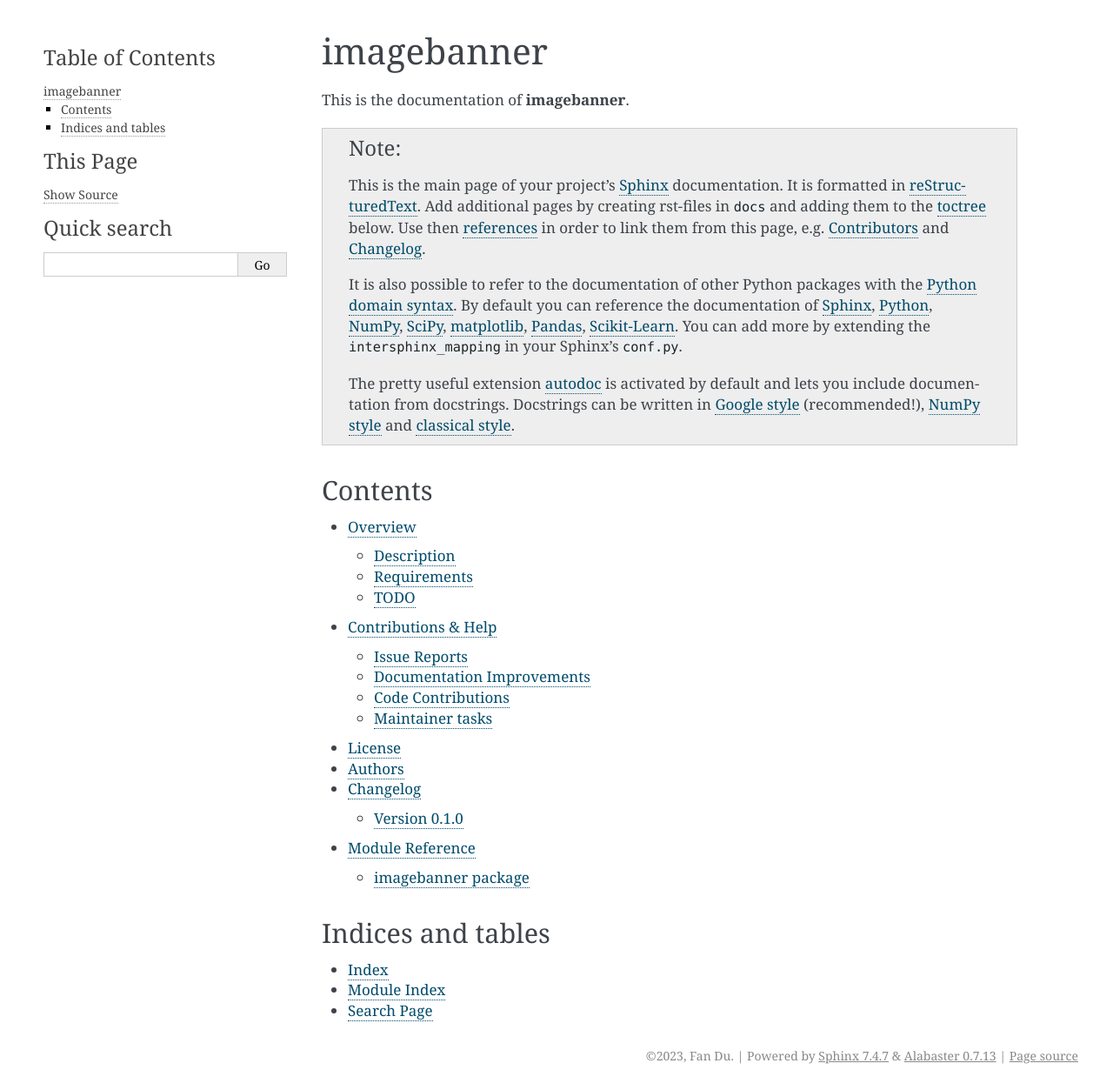
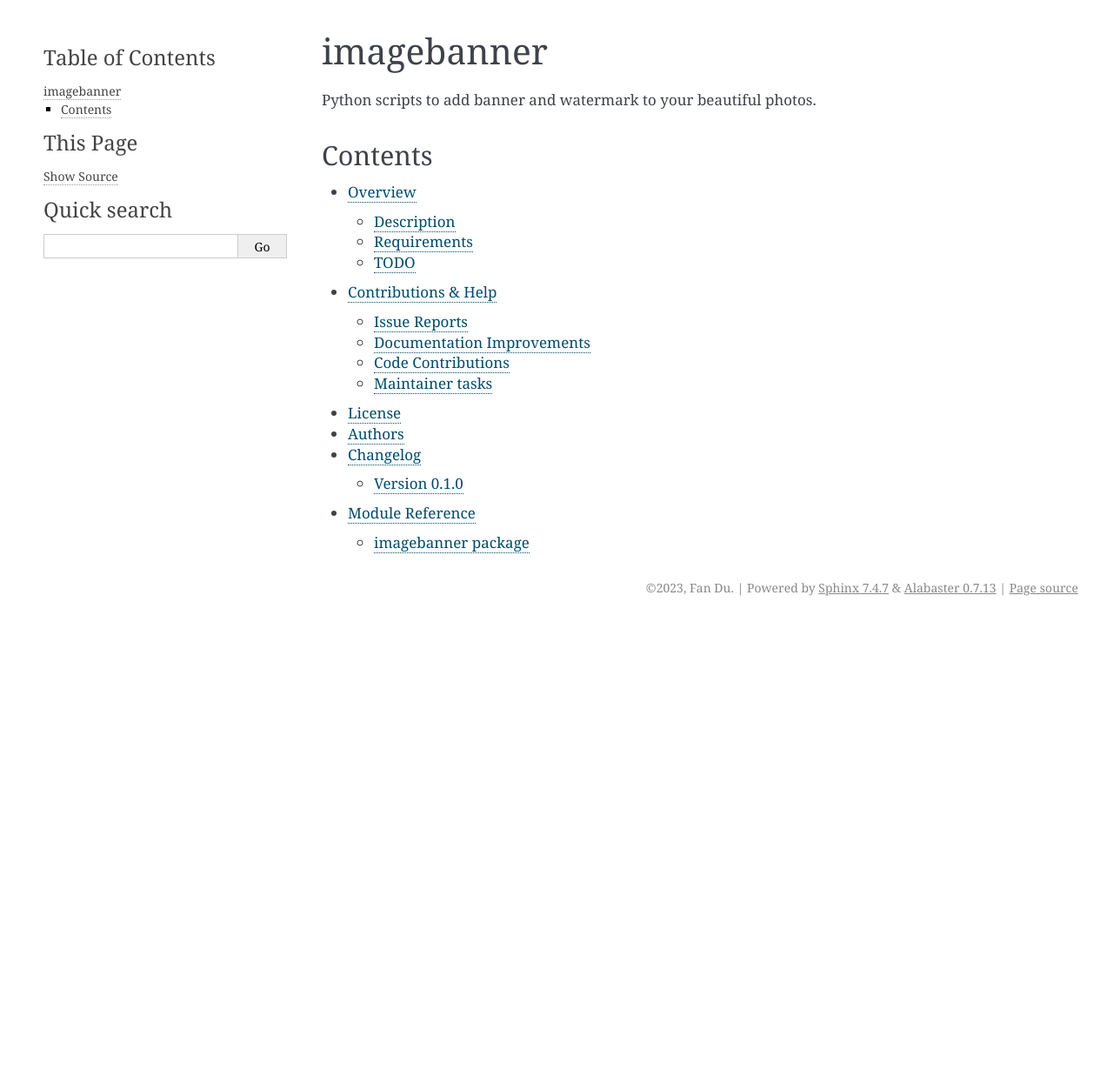
Before and after one commit to dofine/image-banner, a Sphinx documentation site: the page built from docs/index.rst, in a window 1280 px wide. Shown: the whole page at 87% size. Built offline with Sphinx 7.4.7, drawn with Linux system fonts in a browser that asks for light colours; after the commit the page ends 900 px from its top, so only the background shows below that.

Commit message:
docs: fix typo

```diff
--- a/README.rst
+++ b/README.rst
@@ -11,8 +11,7 @@ iso and other parameters. Many third party apps, such as
 `Liit <https://apps.apple.com/us/app/liit-photo-editor/id1547215938>`__
 also provide this functionaliy.
 
-This repo is aimed at fuji cameras, with film simulation info on the
-wartermark.
+This repo is aimed at fuji cameras, with film simulation info on the watermark.
 
 Requirements
 ------------
--- a/docs/index.rst
+++ b/docs/index.rst
@@ -2,25 +2,25 @@
 imagebanner
 ============
 
-This is the documentation of **imagebanner**.
+Python scripts to add banner and watermark to your beautiful photos.
 
-.. note::
+.. .. note::
 
-    This is the main page of your project's `Sphinx`_ documentation.
-    It is formatted in `reStructuredText`_. Add additional pages
-    by creating rst-files in ``docs`` and adding them to the `toctree`_ below.
-    Use then `references`_ in order to link them from this page, e.g.
-    :ref:`authors` and :ref:`changes`.
+..     This is the main page of your project's `Sphinx`_ documentation.
+..     It is formatted in `reStructuredText`_. Add additional pages
+..     by creating rst-files in ``docs`` and adding them to the `toctree`_ below.
+..     Use then `references`_ in order to link them from this page, e.g.
+..     :ref:`authors` and :ref:`changes`.
 
-    It is also possible to refer to the documentation of other Python packages
-    with the `Python domain syntax`_. By default you can reference the
-    documentation of `Sphinx`_, `Python`_, `NumPy`_, `SciPy`_, `matplotlib`_,
-    `Pandas`_, `Scikit-Learn`_. You can add more by extending the
-    ``intersphinx_mapping`` in your Sphinx's ``conf.py``.
+..     It is also possible to refer to the documentation of other Python packages
+..     with the `Python domain syntax`_. By default you can reference the
+..     documentation of `Sphinx`_, `Python`_, `NumPy`_, `SciPy`_, `matplotlib`_,
+..     `Pandas`_, `Scikit-Learn`_. You can add more by extending the
+..     ``intersphinx_mapping`` in your Sphinx's ``conf.py``.
 
-    The pretty useful extension `autodoc`_ is activated by default and lets
-    you include documentation from docstrings. Docstrings can be written in
-    `Google style`_ (recommended!), `NumPy style`_ and `classical style`_.
+..     The pretty useful extension `autodoc`_ is activated by default and lets
+..     you include documentation from docstrings. Docstrings can be written in
+..     `Google style`_ (recommended!), `NumPy style`_ and `classical style`_.
 
 
 Contents
@@ -37,12 +37,12 @@ Contents
    Module Reference <api/modules>
 
 
-Indices and tables
-==================
+.. Indices and tables
+.. ==================
 
-* :ref:`genindex`
-* :ref:`modindex`
-* :ref:`search`
+.. * :ref:`genindex`
+.. * :ref:`modindex`
+.. * :ref:`search`
 
 .. _toctree: https://www.sphinx-doc.org/en/master/usage/restructuredtext/directives.html
 .. _reStructuredText: https://www.sphinx-doc.org/en/master/usage/restructuredtext/basics.html
```
